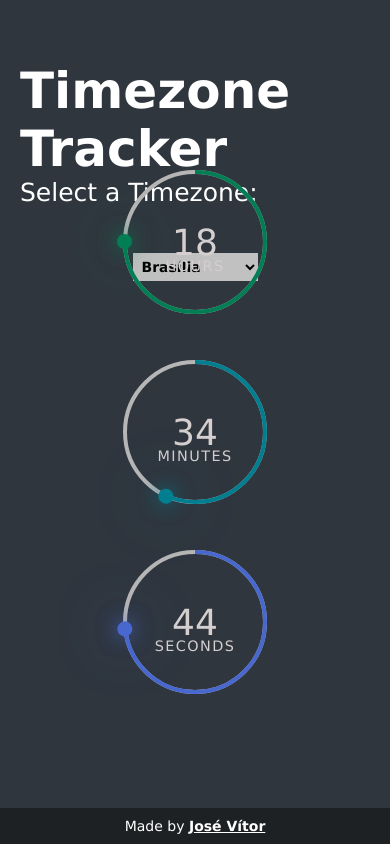
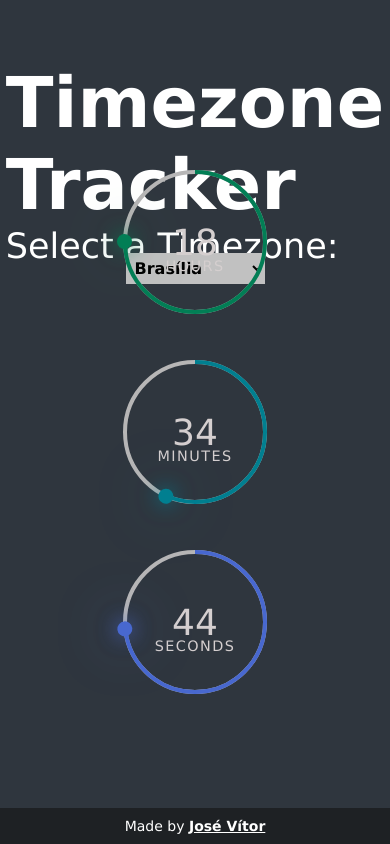
Before and after one commit to JoseVitorOliveira/Timezone-Tracker, a plain HTML site: page index.html in a window 390 px wide. Drawn offline with Linux system fonts and the light colour scheme.

Commit message:
Update style.css

```diff
--- a/style.css
+++ b/style.css
@@ -158,13 +158,3 @@ body {
         margin-right: 40px;
     }
 }
-
-@media screen and (max-width: 768px) {
-    .title {
-      font-size: 25px;
-    }
-
-    select {
-      font-size: 14px;
-    }
-  }
```
